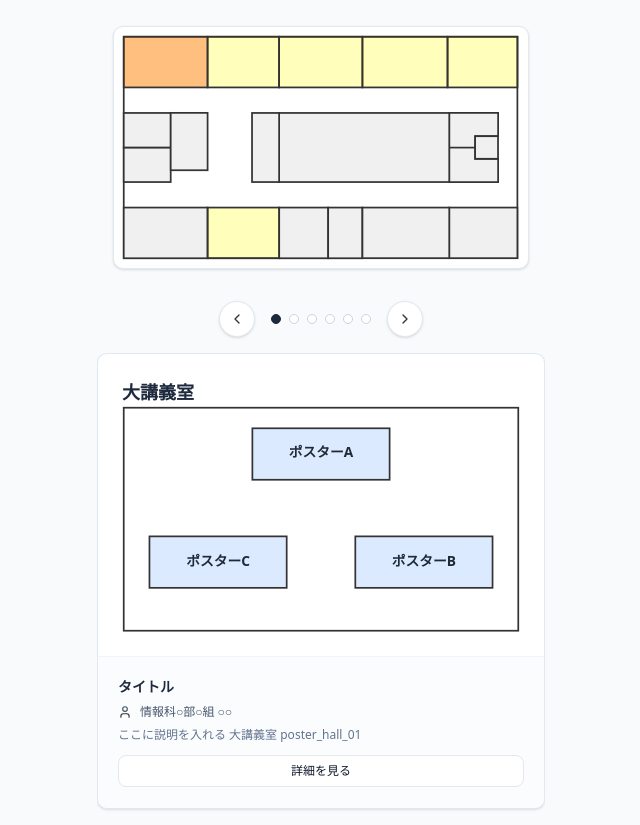
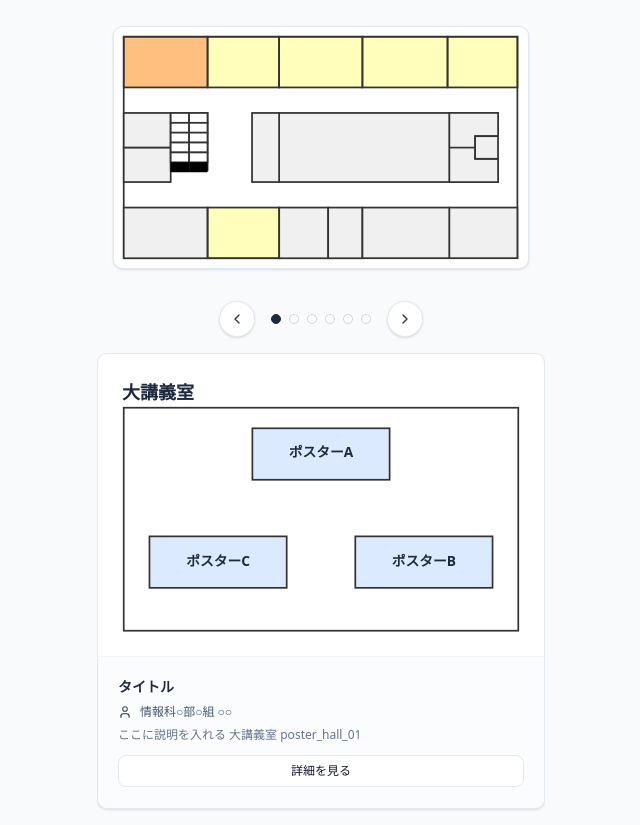
Before and after one commit to kazui-dev/yamabuki-work, an Astro site: page /map in a window 1280 px wide. Shown: the part 70-895 px from the top of the page, without its empty margins (319-959 px from the left). Built offline with nearby package versions, Linux system fonts and the light colour scheme; Astro itself is replaced by a stand-in of ours.

Commit message:
Refactor FloorMap component structure and styles

```diff
--- a/src/components/map/FloorMap.tsx
+++ b/src/components/map/FloorMap.tsx
@@ -59,6 +59,21 @@ export const FloorMap: React.FC<Props> = ({ className, onRoomSelect, activeRoomI
         <rect data-room-id="room_316" x="275" y="0" width="98" height="58.4" transform="translate(648 58.4) rotate(180)"/>
         <rect data-room-id="room_315" x="373" y="0" width="80.5" height="58.4" transform="translate(826.6 58.4) rotate(180)"/>
       </g>
+      <g id="_レイヤー_5" data-name="レイヤー 5">
+        <rect class="cls-1" x="54.1" y="87.8" width="21.2" height="11.4"/>
+        <rect class="cls-1" x="75.3" y="87.8" width="21.2" height="11.4"/>
+        <rect class="cls-1" x="54.1" y="99.2" width="21.2" height="11.4"/>
+        <rect class="cls-1" x="75.3" y="99.2" width="21.2" height="11.4"/>
+        <rect class="cls-1" x="54.1" y="110.5" width="21.2" height="11.4"/>
+        <rect class="cls-1" x="75.3" y="110.5" width="21.2" height="11.4"/>
+        <rect class="cls-1" x="54.1" y="121.9" width="21.2" height="11.4"/>
+        <rect class="cls-1" x="75.3" y="121.9" width="21.2" height="11.4"/>
+        <rect class="cls-1" x="54.1" y="133.3" width="21.2" height="11.4"/>
+        <rect class="cls-1" x="75.3" y="133.3" width="21.2" height="11.4"/>
+        <polyline class="cls-1" points="54.1 156 54.1 144.6 75.3 144.6 75.3 156"/>
+        <polyline class="cls-1" points="75.3 156 75.3 144.6 96.6 144.6 96.6 156"/>
+    </g>
     </svg>
   );
+
 };
```
